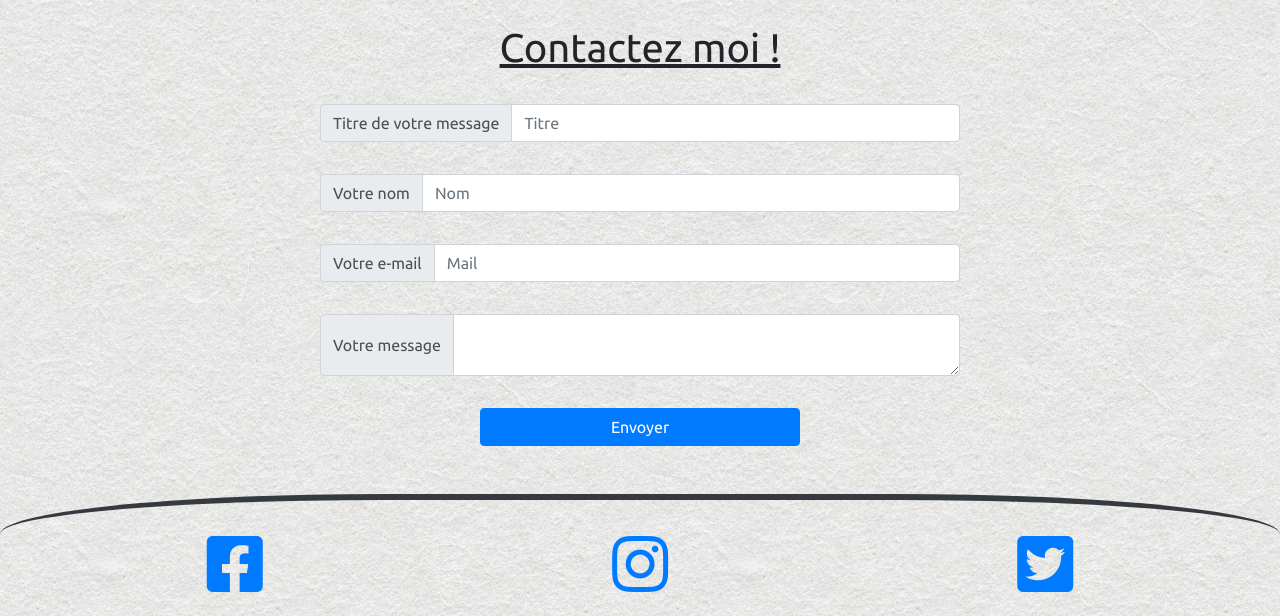
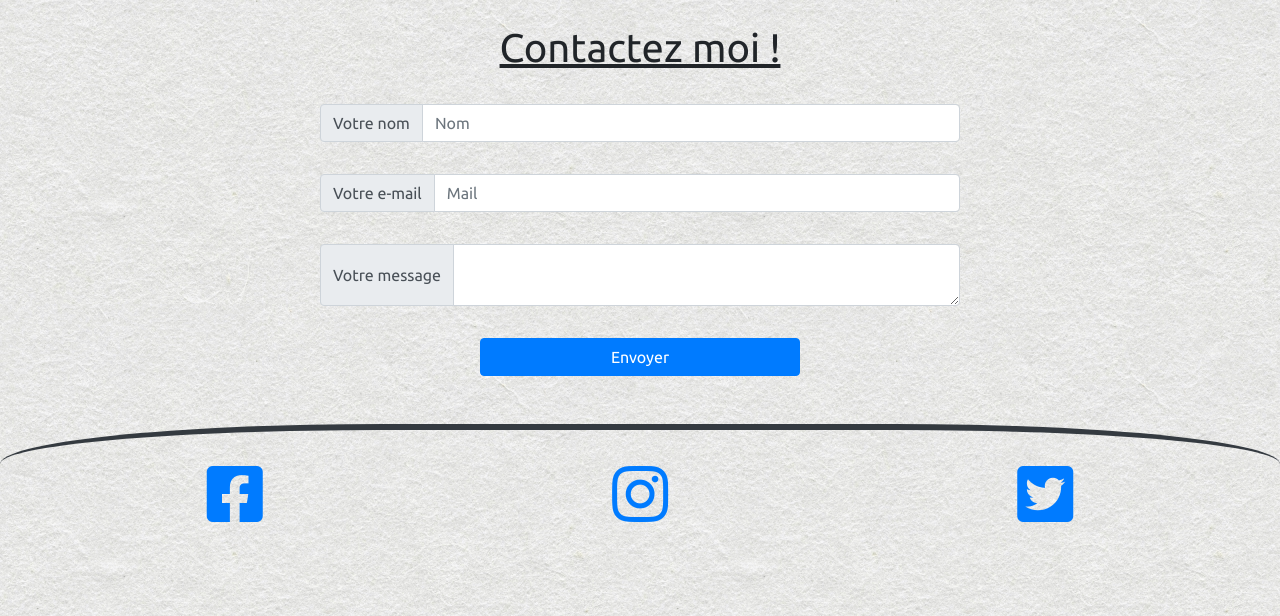
Before and after one commit to valentinantoin/Blog-Jean-Forteroche, a PHP site: template src/views/contact.twig in a window 1280 px wide. Shown: the part 56-672 px from the top of the page. Run offline with PHP 8.4, Linux system fonts and the light colour scheme; the template is opened without the code that fills it, so the values that code supplies are empty; some libraries are stand-ins or nearby versions; some web fonts are replaced.

Commit message:
Delete title input

```diff
--- a/src/views/contact.twig
+++ b/src/views/contact.twig
@@ -11,12 +11,7 @@
     <h1>Contactez moi !</h1>
 
     <form method="post" action="https://jeanforteroche.valentin-antoin.fr/index.php?acces=sendmail">
-        <div class="input-group flex-nowrap">
-            <div class="input-group-prepend">
-                <span class="input-group-text" id="addon-wrapping">Titre de votre message</span>
-            </div>
-            <input type="text" class="form-control" placeholder="Titre" aria-label="title" name="title" aria-describedby="addon-wrapping" required>
-        </div>
+
         <div class="input-group flex-nowrap">
             <div class="input-group-prepend">
                 <span class="input-group-text" id="addon-wrapping">Votre nom</span>
@@ -27,7 +22,7 @@
             <div class="input-group-prepend">
                 <span class="input-group-text" id="addon-wrapping">Votre e-mail</span>
             </div>
-            <input type="text" class="form-control" placeholder="Mail" aria-label="mail" name="mail" aria-describedby="addon-wrapping" required>
+            <input type="email" class="form-control" placeholder="Mail" aria-label="mail" name="mail" aria-describedby="addon-wrapping" required>
         </div>
         <div class="input-group flex-nowrap">
             <div class="input-group-prepend">
@@ -36,6 +31,7 @@
             <textarea class="form-control" aria-label="With textarea" name="message" required></textarea>
         </div>
         <button type="submit" class="btn btn-primary">Envoyer</button>
+
     </form>
 
 {% endblock %}
```
